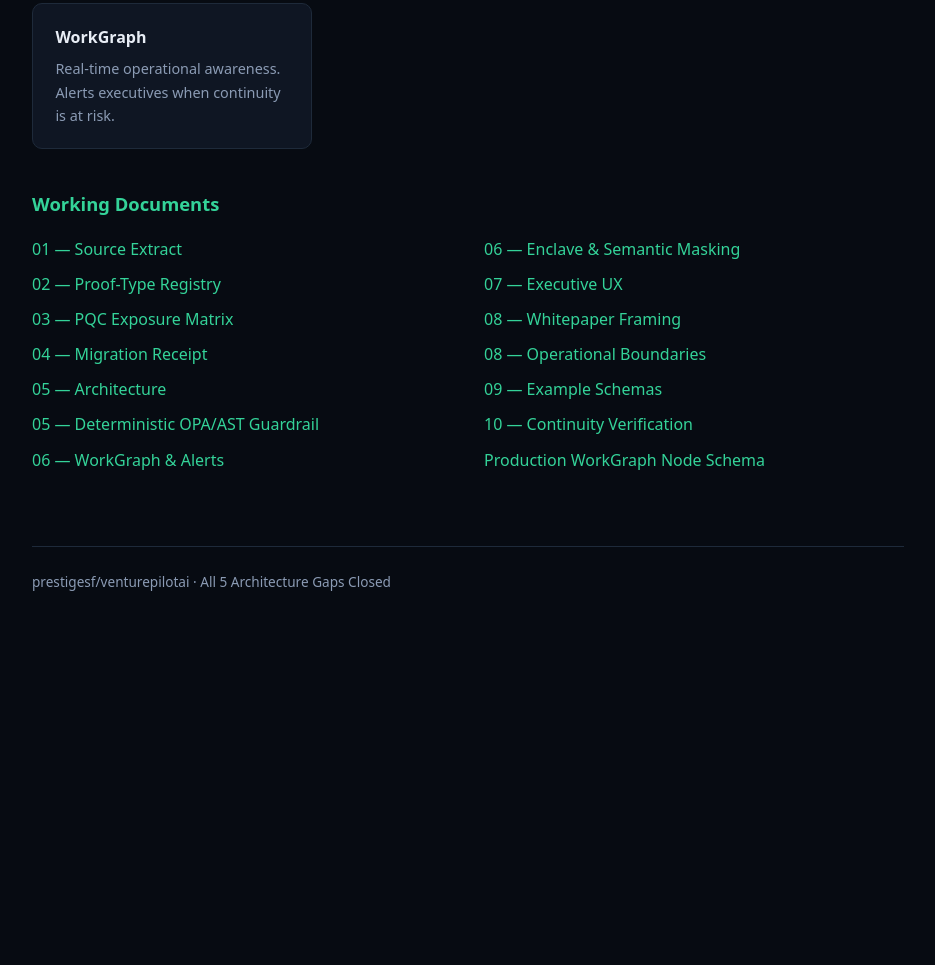
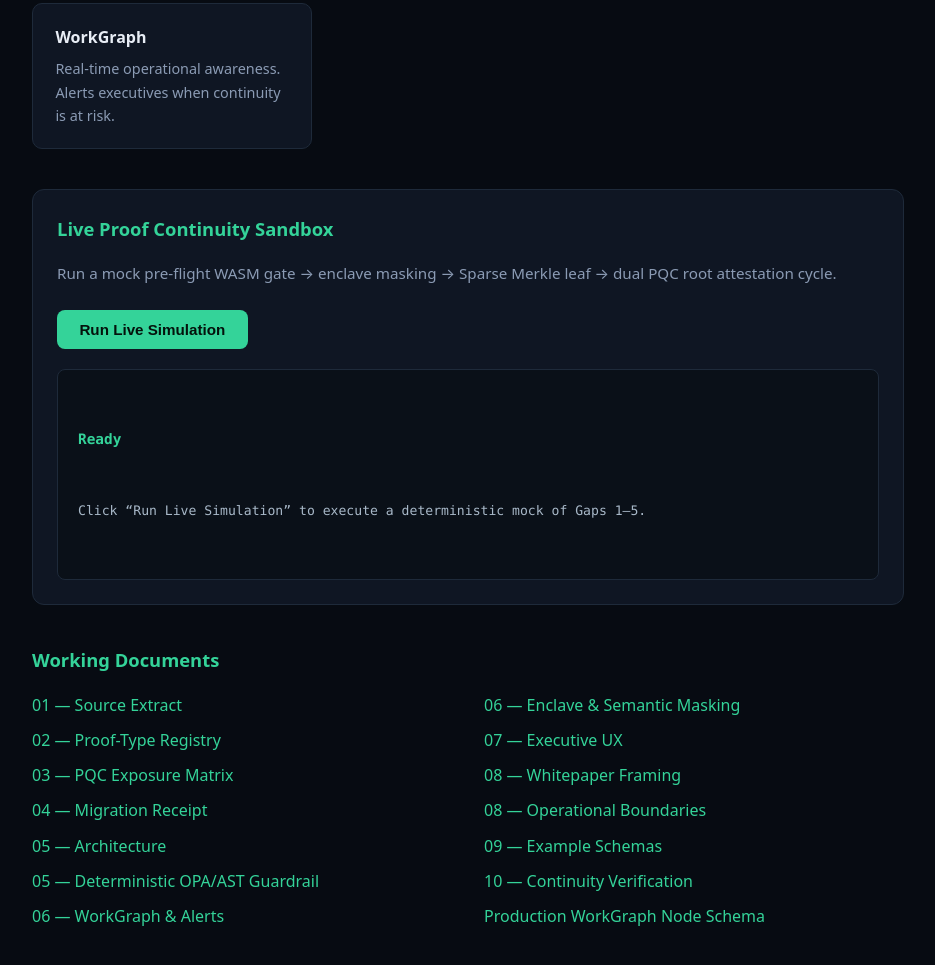
Before and after one commit to prestigesf/venturepilotai, a plain HTML site: page index.html in a window 1280 px wide. Shown: the part 1189-2154 px from the top of the page, without its empty margins (172-1107 px from the left). Before the commit the page ends 1862 px from the top, so only its background shows below. Drawn offline with Linux system fonts and the light colour scheme.

Commit message:
Add Track 1 interactive live proof simulator (additive only)

```diff
--- a/index.html
+++ b/index.html
@@ -69,6 +69,48 @@
     }
     .status strong { color: var(--accent); }
     footer { margin-top: 4rem; padding-top: 1.5rem; border-top: 1px solid var(--border); font-size: 0.85rem; color: var(--muted); }
+    /* Live Simulator styles (additive) */
+    .simulator {
+      background: var(--surface);
+      border: 1px solid var(--border);
+      border-radius: 12px;
+      padding: 1.5rem;
+      margin: 2.5rem 0;
+    }
+    .simulator h2 { margin-top: 0; }
+    .sim-btn {
+      background: var(--accent);
+      color: #04120c;
+      border: none;
+      font-weight: 600;
+      font-size: 0.95rem;
+      padding: 0.7rem 1.4rem;
+      border-radius: 8px;
+      cursor: pointer;
+      margin: 1rem 0 1.25rem;
+      transition: opacity 0.15s;
+    }
+    .sim-btn:hover { opacity: 0.9; }
+    .sim-btn:disabled { opacity: 0.5; cursor: not-allowed; }
+    #inspector {
+      background: #0a1018;
+      border: 1px solid var(--border);
+      border-radius: 8px;
+      padding: 1.1rem 1.25rem;
+      font-family: ui-monospace, SFMono-Regular, Menlo, Monaco, Consolas, monospace;
+      font-size: 0.82rem;
+      line-height: 1.55;
+      min-height: 140px;
+      white-space: pre-wrap;
+      color: var(--muted);
+    }
+    #inspectorTitle {
+      color: var(--accent);
+      font-weight: 600;
+      margin-bottom: 0.6rem;
+      font-size: 0.9rem;
+    }
+    #inspectorContent { color: #a8b8c8; }
     @media (max-width: 600px) { .docs { columns: 1; } h1 { font-size: 1.7rem; } }
   </style>
 </head>
@@ -127,6 +169,19 @@
       </div>
     </div>
 
+    <!-- Track 1: Interactive Live Sandbox (additive) -->
+    <div class="simulator" id="live-sandbox">
+      <h2>Live Proof Continuity Sandbox</h2>
+      <p style="margin-bottom:0.5rem;color:var(--muted);font-size:0.95rem;">
+        Run a mock pre-flight WASM gate → enclave masking → Sparse Merkle leaf → dual PQC root attestation cycle.
+      </p>
+      <button class="sim-btn" id="runSimBtn" onclick="runProofSimulation()">Run Live Simulation</button>
+      <div id="inspector">
+        <div id="inspectorTitle">Ready</div>
+        <div id="inspectorContent">Click “Run Live Simulation” to execute a deterministic mock of Gaps 1–5.</div>
+      </div>
+    </div>
+
     <h2>Working Documents</h2>
     <ul class="docs">
       <li><a href="docs/01-source-extract.md">01 — Source Extract</a></li>
@@ -149,5 +204,34 @@
       prestigesf/venturepilotai · All 5 Architecture Gaps Closed
     </footer>
   </div>
+
+  <script>
+    // Additive Live Simulator Function
+    function runProofSimulation() {
+      const btn = document.getElementById('runSimBtn');
+      const title = document.getElementById('inspectorTitle');
+      const content = document.getElementById('inspectorContent');
+
+      if (btn) btn.disabled = true;
+
+      title.innerHTML = '⚡ Simulating Pre-Flight WASM Gate & Merkle PQC Attestation...';
+      content.innerText = 'Initializing WASM OPA engine...\nEvaluating parameter AST against Rego policies...';
+
+      setTimeout(() => {
+        content.innerText =
+`[1/4] WASM Pre-flight Check: ALLOW (<18ms latency)
+[2/4] Entity Masking: Salted HMAC nonce generated in Nitro Enclave
+[3/4] Leaf Hashed: BLAKE3(0x4b7c...fa01) -> Added to Sparse Merkle Tree (Leaf #412)
+[4/4] Epoch Root Signed:
+  - NIST FIPS 204 ML-DSA-65 Root Sig: 0x9a88f1...88ab (Verified)
+  - NIST FIPS 203 ML-KEM-768 Encapsulation: Active (Ciphertext: 1088B)
+  - NIST Randomness Beacon Anchor: Verified @ 2026-08-16T19:30:00Z
+
+RESULT: Proof Continuity Receipt Sealed. Zero Quantum Decay Risk.`;
+        title.innerText = '04 — Live Merkle Attestation Receipt [SEALED & VALIDATED]';
+        if (btn) btn.disabled = false;
+      }, 600);
+    }
+  </script>
 </body>
 </html>
```
